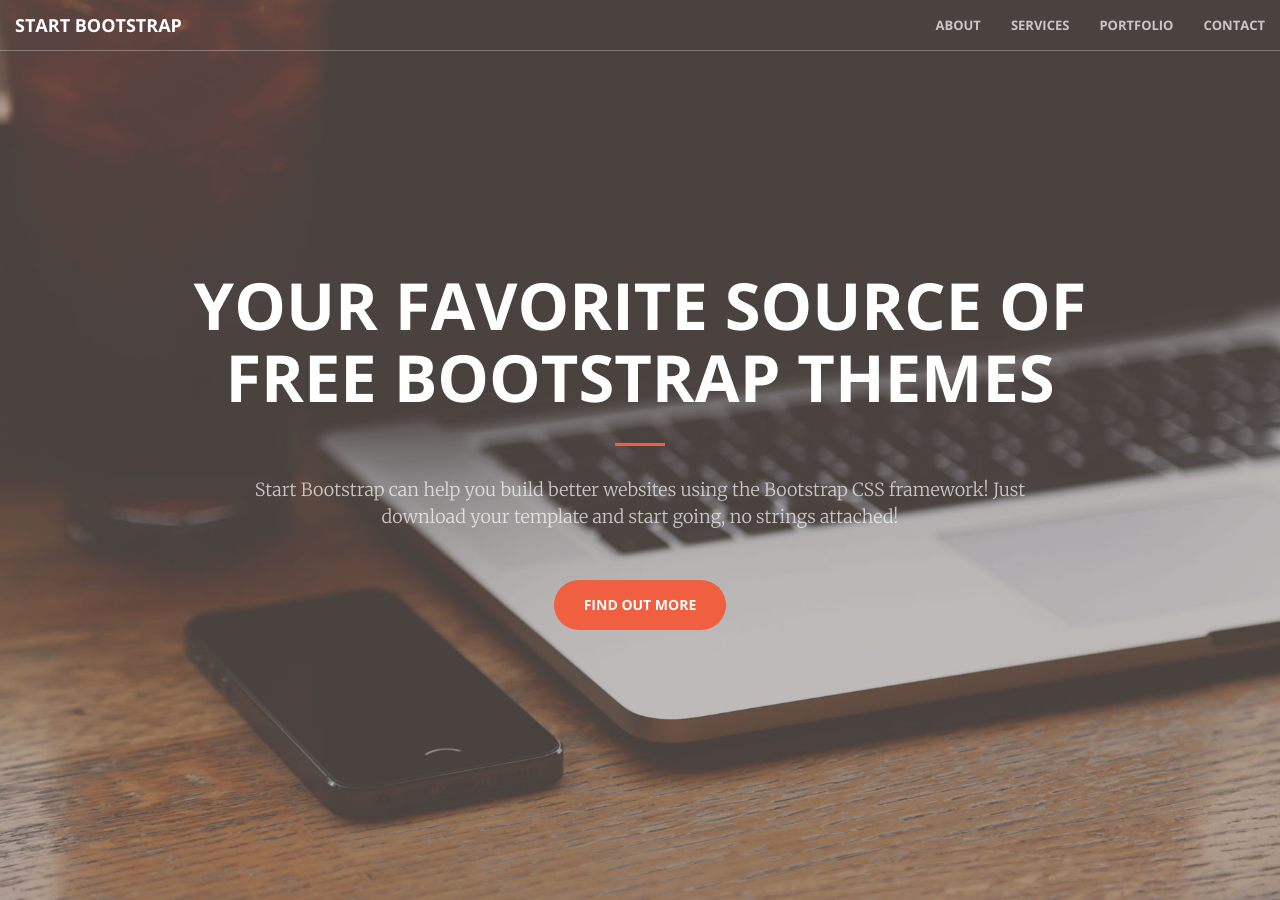
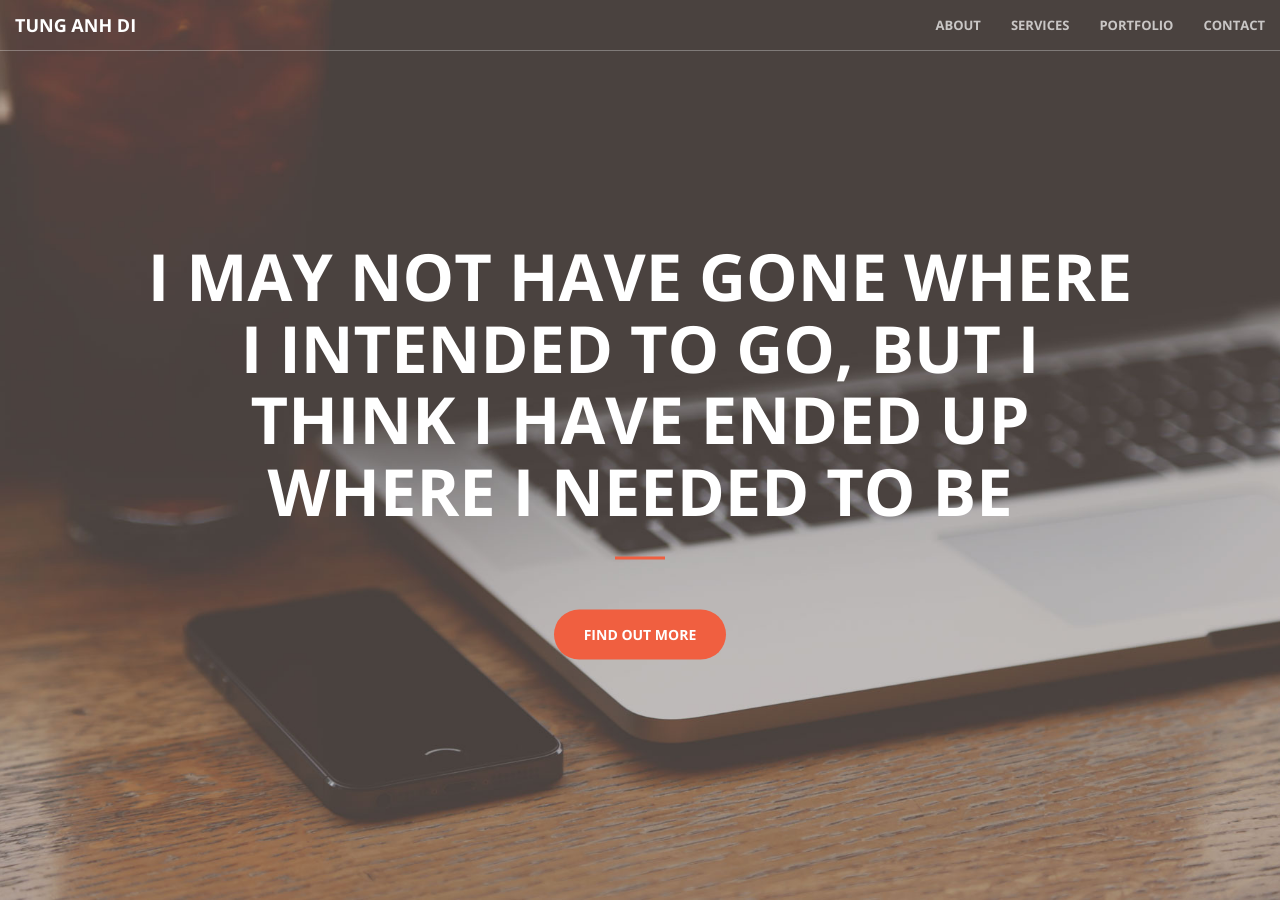
Before and after one commit to luvyouso/luvyouso, a Jekyll site: the page built from index.html, in a window 1280 px wide and 900 px high. Built offline with Jekyll 4.4.1, drawn with Linux system fonts in a browser that asks for light colours; some of the changed text lies outside the part shown.

Commit message:
no message

```diff
--- a/_includes/aside.html
+++ b/_includes/aside.html
@@ -1,8 +1,8 @@
   <aside class="bg-dark">
       <div class="container text-center">
           <div class="call-to-action">
-              <h2>Free Download at Start Bootstrap!</h2>
-              <a href="#" class="btn btn-default btn-xl wow tada">Download Now!</a>
+              <!-- <h2>Free Download at Start Bootstrap!</h2> -->
+              <!-- <a href="#" class="btn btn-default btn-xl wow tada">Download Now!</a> -->
           </div>
       </div>
   </aside>
--- a/_includes/call-to-action.html
+++ b/_includes/call-to-action.html
@@ -2,9 +2,9 @@
     <div class="container">
         <div class="row">
             <div class="col-lg-8 col-lg-offset-2 text-center">
-                <h2 class="section-heading">We've got what you need!</h2>
+                <h2 class="section-heading">A correct answer is not equal to a correct question</h2>
                 <hr class="light">
-                <p class="text-faded">Start Bootstrap has everything you need to get your new website up and running in no time! All of the templates and themes on Start Bootstrap are open source, free to download, and easy to use. No strings attached!</p>
+                <!-- <p class="text-faded">A correct answer is not equal to a correct question</p> -->
                 <a href="#" class="btn btn-default btn-xl">Get Started!</a>
             </div>
         </div>
--- a/_includes/header.html
+++ b/_includes/header.html
@@ -1,9 +1,9 @@
 <header>
     <div class="header-content">
         <div class="header-content-inner">
-            <h1>Your Favorite Source of Free Bootstrap Themes</h1>
+            <h1>I may not have gone where I intended to go, but I think I have ended up where I needed to be</h1>
             <hr>
-            <p>Start Bootstrap can help you build better websites using the Bootstrap CSS framework! Just download your template and start going, no strings attached!</p>
+            <p></p>
             <a href="#about" class="btn btn-primary btn-xl page-scroll">Find Out More</a>
         </div>
     </div>
--- a/_includes/nav.html
+++ b/_includes/nav.html
@@ -8,7 +8,7 @@
                 <span class="icon-bar"></span>
                 <span class="icon-bar"></span>
             </button>
-            <a class="navbar-brand page-scroll" href="#page-top">Start Bootstrap</a>
+            <a class="navbar-brand page-scroll" href="#page-top">Tung Anh Di</a>
         </div>
 
         <!-- Collect the nav links, forms, and other content for toggling -->
```
